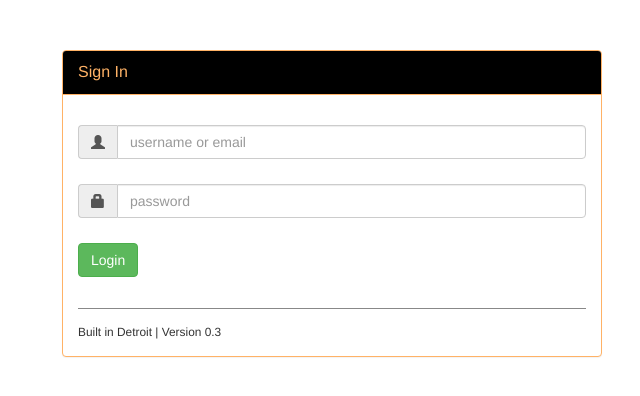
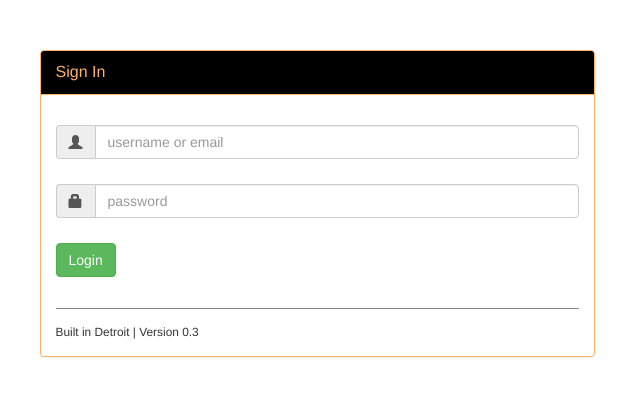
Before and after one commit to dOpensource/dsiprouter, a Flask app: page / in a window 1280 px wide. Shown: the top 396 px of the page, without its empty margins (323-963 px from the left). Run offline with Flask 2, Linux system fonts and the light colour scheme; parts of the project's set-up code (start-up, migrations or seed data) failed here and were passed over; some libraries are stand-ins or nearby versions.

Commit message:
Fixed the container padding to remove the padding on the left and right. Fixes #12

```diff
--- a/gui/static/css/main.css
+++ b/gui/static/css/main.css
@@ -233,3 +233,10 @@ a.currentlink{
 .label-toggle{
 	margin-left:10px;
 }
+
+.container {
+   padding-right: 0px;
+   padding-left: 0px;
+   margin-right: auto;
+   margin-left: auto;
+}
```
